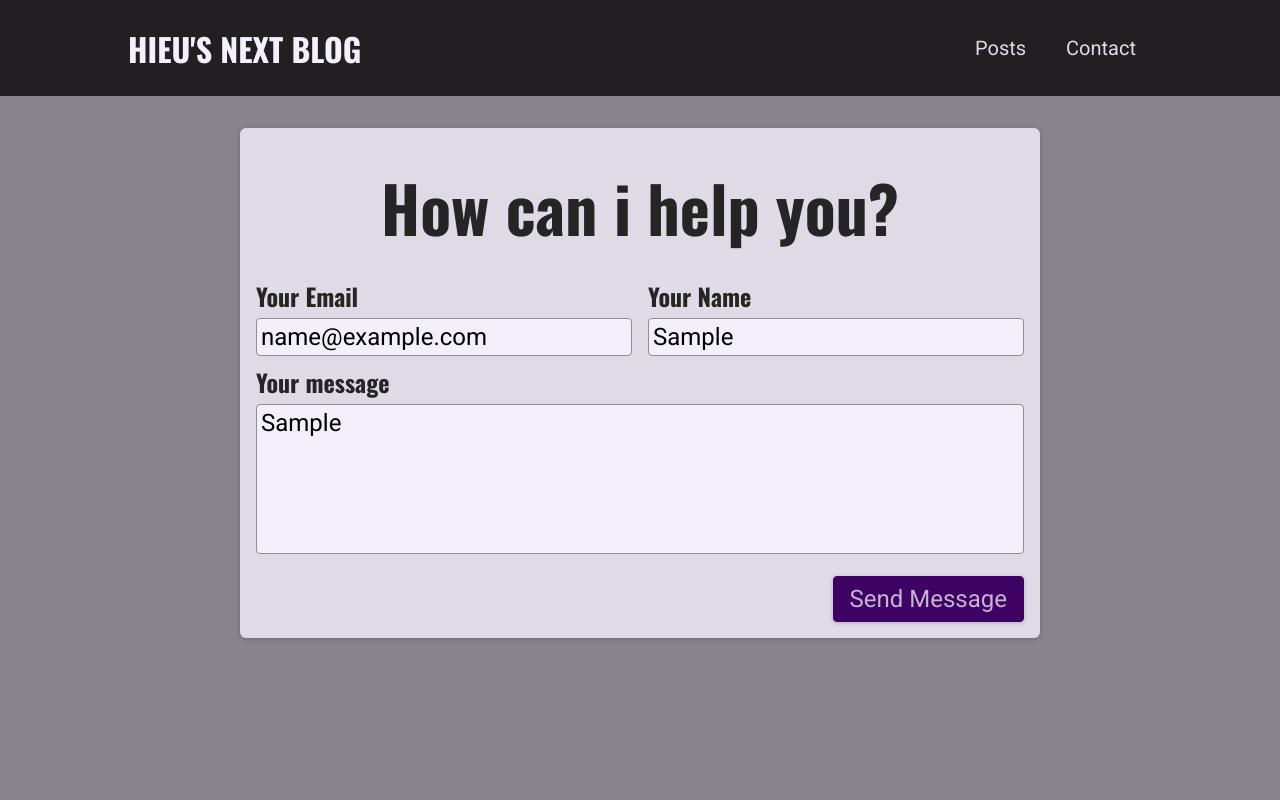
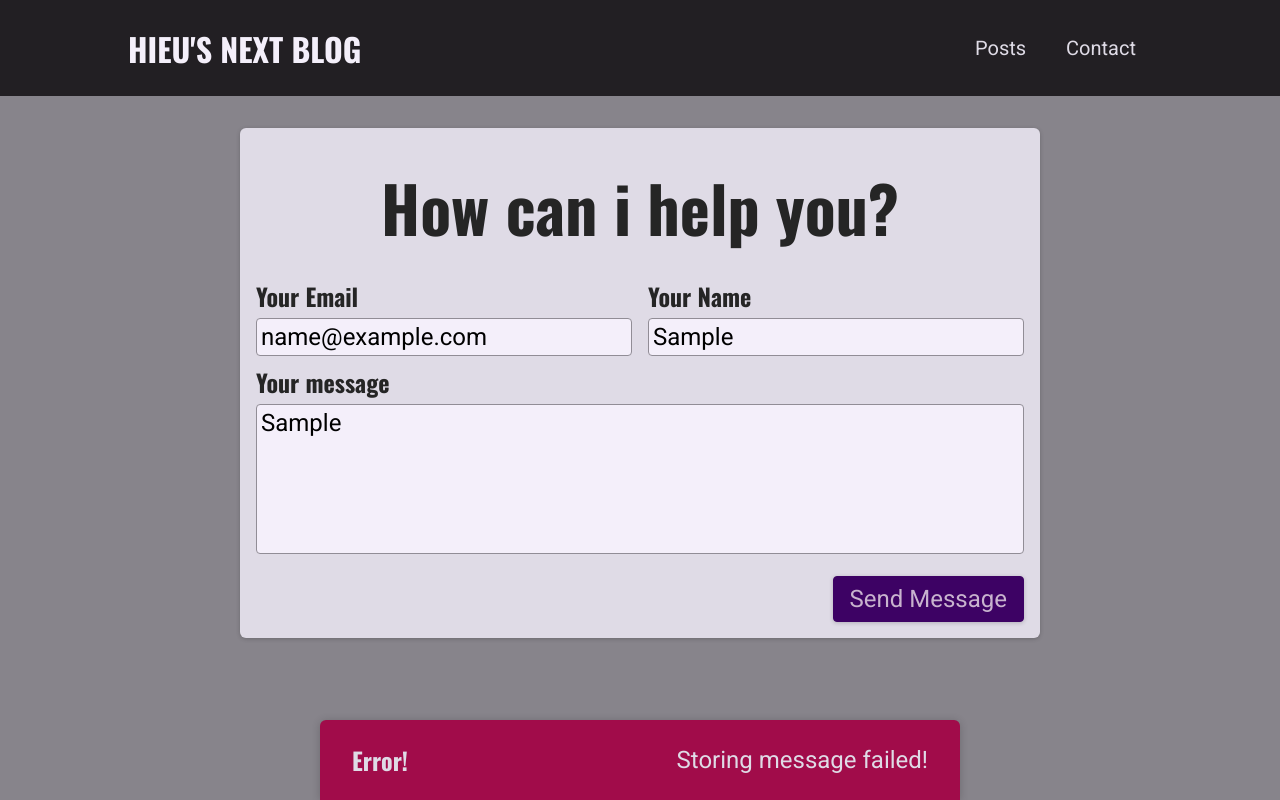
Before and after one commit to Trung-Hieu-Dev/nextjs-personal-blog, a Next.js app: page /contact in a window 1280 px wide. Both pictures are taken after typing "name@example.com", "Sample", "Sample" into the empty fields and a click on the button "Send Message". Built offline with nearby package versions, Linux system fonts and the light colour scheme; no server answers; the database is empty.

Commit message:
Added UI Feedback With Notifications

```diff
--- a/components/contact/contact-form.js
+++ b/components/contact/contact-form.js
@@ -1,13 +1,43 @@
-import React, { useRef, useState } from "react";
+import React, { useEffect, useState } from "react";
 
 import classes from "./contact-form.module.css";
+
+import Notification from "../ui/notification";
 
 const ContactForm = () => {
   const [enteredEmail, setEnteredEmail] = useState("");
   const [enteredName, setEnteredName] = useState("");
   const [enteredMessage, setEnteredMessage] = useState("");
+  const [requestStatus, setRequestStatus] = useState(null);
+  const [requestError, setRequestError] = useState(null);
 
-  const sendMessageHandler = (event) => {
+  useEffect(() => {
+    if (requestStatus === "success" || requestStatus === "error") {
+      const timer = setTimeout(() => {
+        setRequestStatus(null);
+        setRequestError(null);
+      }, 3000);
+      return () => clearTimeout(timer);
+    }
+  }, [requestStatus]);
+
+  const sendContactData = async (contactDetails) => {
+    const response = await fetch("/api/contact", {
+      method: "POST",
+      headers: {
+        "Content-Type": "application/json",
+      },
+      body: JSON.stringify(contactDetails),
+    });
+
+    const data = await response.json();
+
+    if (!response.ok) {
+      throw new Error(data.message || "Something went wrong!");
+    }
+  };
+
+  const sendMessageHandler = async (event) => {
     event.preventDefault();
 
     const newMessage = {
@@ -16,14 +46,41 @@
       message: enteredMessage,
     };
 
-    fetch("/api/contact", {
-      method: "POST",
-      headers: {
-        "Content-Type": "application/json",
-      },
-      body: JSON.stringify(newMessage),
-    });
+    setRequestStatus("pending");
+
+    try {
+      await sendContactData(newMessage);
+      setRequestStatus("success");
+    } catch (error) {
+      setRequestStatus("error");
+      setRequestError(error.message);
+    }
   };
+
+  let notification;
+  if (requestStatus === "pending") {
+    notification = {
+      status: "pending",
+      title: "Sending message...",
+      message: "Your message is sending!",
+    };
+  }
+
+  if (requestStatus === "success") {
+    notification = {
+      status: "success",
+      title: "Success!",
+      message: "Message sent successfully!",
+    };
+  }
+
+  if (requestStatus === "error") {
+    notification = {
+      status: "error",
+      title: "Error!",
+      message: requestError,
+    };
+  }
 
   return (
     <section className={classes.contact}>
@@ -67,6 +124,14 @@
           <button>Send Message</button>
         </div>
       </form>
+
+      {notification && (
+        <Notification
+          status={notification.status}
+          title={notification.title}
+          message={notification.message}
+        />
+      )}
     </section>
   );
 };
--- /dev/null
+++ b/components/ui/notification.js
@@ -0,0 +1,26 @@
+import classes from "./notification.module.css";
+
+function Notification(props) {
+  const { title, message, status } = props;
+
+  let statusClasses = "";
+
+  if (status === "success") {
+    statusClasses = classes.success;
+  }
+
+  if (status === "error") {
+    statusClasses = classes.error;
+  }
+
+  const cssClasses = `${classes.notification} ${statusClasses}`;
+
+  return (
+    <div className={cssClasses}>
+      <h2>{title}</h2>
+      <p>{message}</p>
+    </div>
+  );
+}
+
+export default Notification;
--- /dev/null
+++ b/components/ui/notification.module.css
@@ -0,0 +1,43 @@
+.notification {
+  display: flex;
+  justify-content: space-between;
+  align-items: center;
+  color: var(--color-grey-100);
+  background-color: var(--color-grey-800);
+  padding: 0 var(--size-8);
+  box-shadow: 0 1px 8px rgba(0, 0, 0, 0.2);
+  position: fixed;
+  height: 5rem;
+  bottom: 0;
+  width: 100%;
+  left: 0;
+  border-top-right-radius: 0;
+  border-top-left-radius: 0;
+}
+
+.notification h2 {
+  font-size: var(--size-6);
+  margin: 0;
+}
+
+.notification p {
+  margin: 0;
+}
+
+.success {
+  background-color: var(--color-success-500);
+  color: var(--color-grey-800);
+}
+
+.error {
+  background-color: var(--color-error-500);
+}
+
+@media (min-width: 768px) {
+  .notification {
+    width: 40rem;
+    left: calc(50% - 20rem);
+    border-top-right-radius: 6px;
+    border-top-left-radius: 6px;
+  }
+}
```
